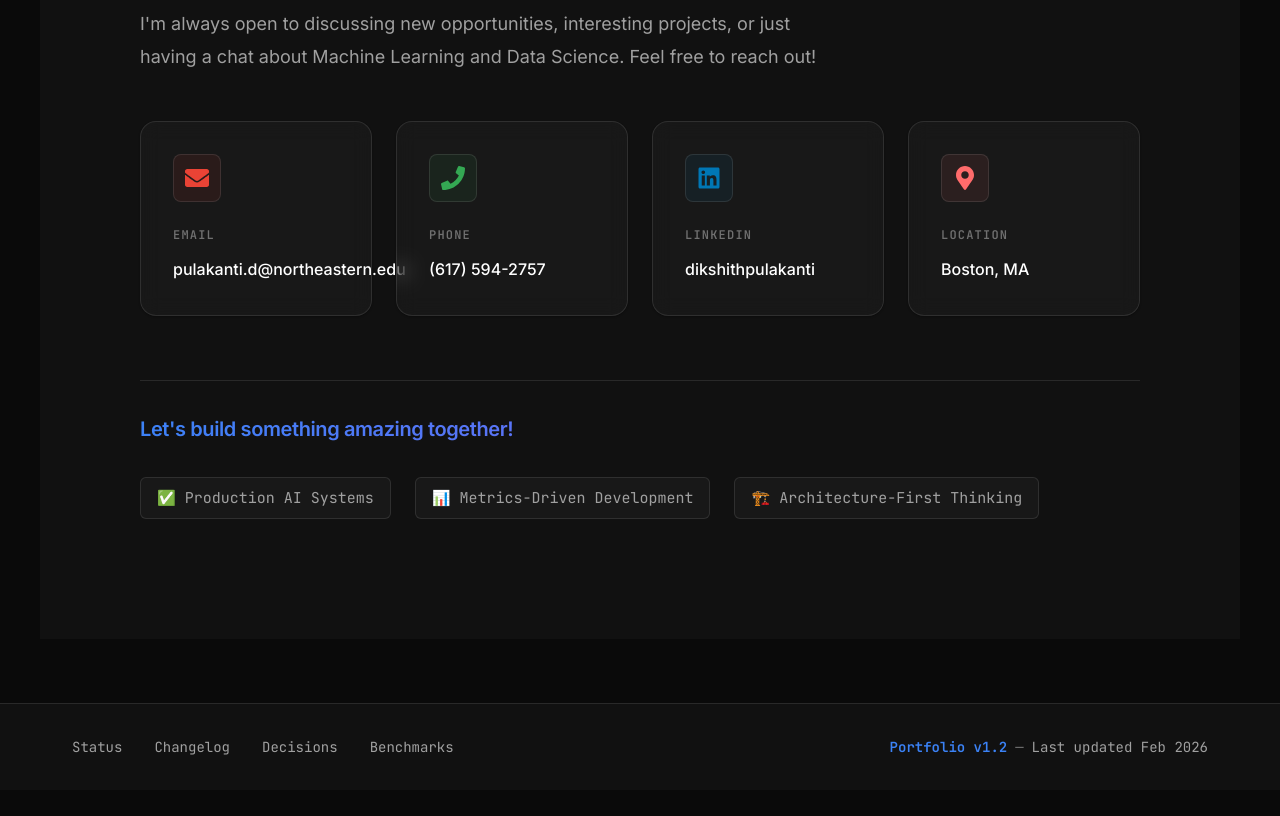
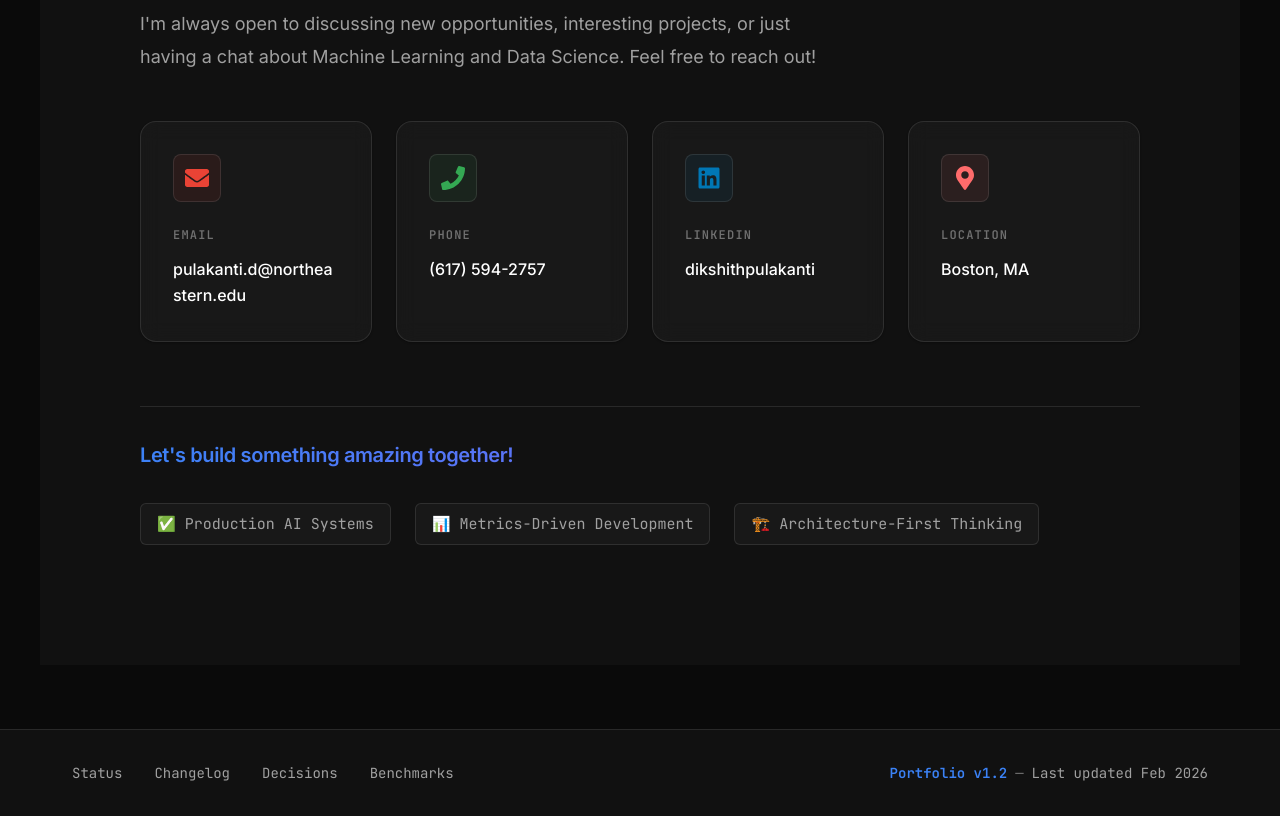
Before and after one commit to DikshithPulakanti/Portfolio, a React (Vite) app: page / in a window 1280 px wide. Shown: the part 7000-7816 px from the top of the page. Before the commit the page ends 7790 px from the top, so only its background shows below. Built offline with nearby package versions, Linux system fonts and the light colour scheme.

Commit message:
error solving

```diff
--- a/src/components/Contact.css
+++ b/src/components/Contact.css
@@ -33,6 +33,8 @@
   cursor: pointer;
   backdrop-filter: blur(10px);
   box-shadow: var(--shadow-sm);
+  overflow: hidden;
+  min-width: 0;
 }
 
 .contact-card:hover {
@@ -78,6 +80,9 @@
   text-decoration: none;
   transition: color 0.2s ease;
   display: block;
+  word-break: break-word;
+  overflow-wrap: break-word;
+  hyphens: auto;
 }
 
 .contact-value:hover {
--- a/src/components/Navbar.css
+++ b/src/components/Navbar.css
@@ -11,9 +11,17 @@
   border-bottom: 1px solid var(--border-primary);
 }
 
+[data-theme="light"] .navbar {
+  background: rgba(255, 255, 255, 0.9);
+}
+
 .navbar.scrolled {
   background: rgba(10, 10, 10, 0.95);
   border-bottom-color: var(--border-primary);
+}
+
+[data-theme="light"] .navbar.scrolled {
+  background: rgba(255, 255, 255, 0.98);
 }
 
 .navbar-container {
@@ -154,6 +162,10 @@
     gap: 0.25rem;
   }
 
+  [data-theme="light"] .navbar-menu {
+    background: rgba(255, 255, 255, 0.98);
+  }
+
   .navbar-menu.active {
     transform: translateY(0);
     opacity: 1;
--- a/src/components/ProjectDetail.jsx
+++ b/src/components/ProjectDetail.jsx
@@ -1,4 +1,5 @@
 import { useParams, Link } from 'react-router-dom'
+import { useEffect } from 'react'
 import { motion } from 'framer-motion'
 import { FaArrowLeft, FaCheckCircle } from 'react-icons/fa'
 import { getProjectBySlug } from '../data/projects'
@@ -8,6 +9,11 @@ import './ProjectDetail.css'
 const ProjectDetail = () => {
   const { slug } = useParams()
   const project = getProjectBySlug(slug)
+
+  // Scroll to top when component mounts
+  useEffect(() => {
+    window.scrollTo({ top: 0, behavior: 'smooth' })
+  }, [slug])
 
   if (!project) {
     return (
```
